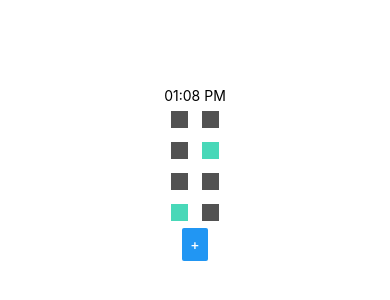
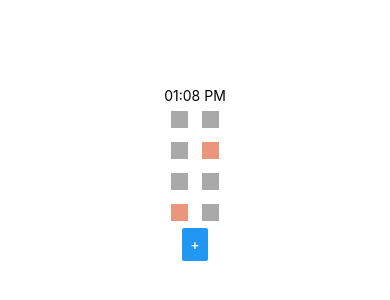
Before and after one commit to jbentke/BomApp, a React Native app: screen / in a window 390 px wide. Shown: the part 248-548 px from the top of the page. Built offline with nearby package versions, Linux system fonts and the light colour scheme.

Commit message:
deleted flex and changed color

```diff
--- a/components/BinaryDot.js
+++ b/components/BinaryDot.js
@@ -6,14 +6,14 @@ const styles = StyleSheet.create({
     width: 17,
     height: 17,
     margin: 7,
-    backgroundColor: '#525252',
+    backgroundColor: '#a9a9a9',
   },
 
   pipOn: {
     width: 17,
     height: 17,
     margin: 7,
-    backgroundColor: '#48d8b8',
+    backgroundColor: '#e9967a',
   }
 })
 
--- a/components/Uhr2.js
+++ b/components/Uhr2.js
@@ -28,8 +28,10 @@ export default class Clock2 extends React.Component {
 
     return <View >
         <View style={{
-        flex: 1,
-        flexDirection: 'row'
+
+        flexDirection: 'row',
+        justifyContent: 'center',
+
       }}>
          <BinaryDigit digitArray={this.state.digits[2][0]} />
          <BinaryDigit digitArray={this.state.digits[2][1]} />
```
